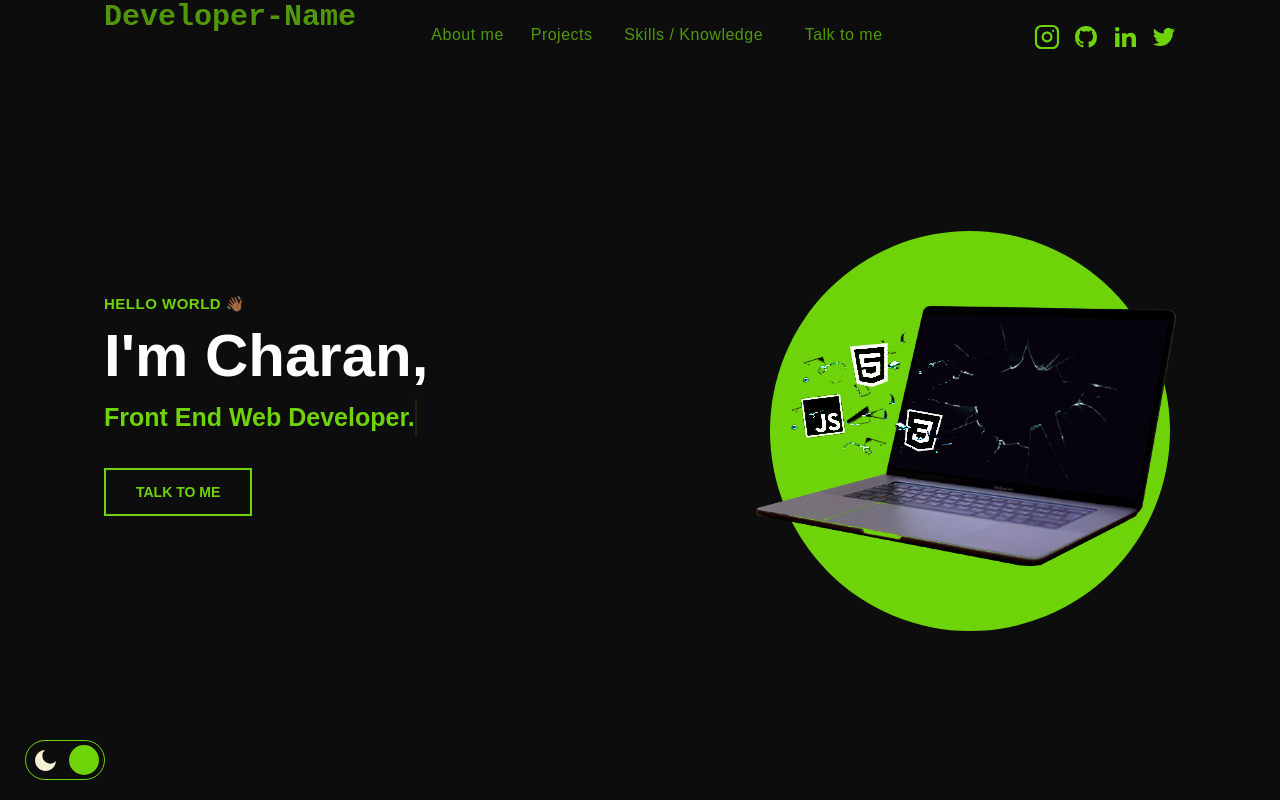
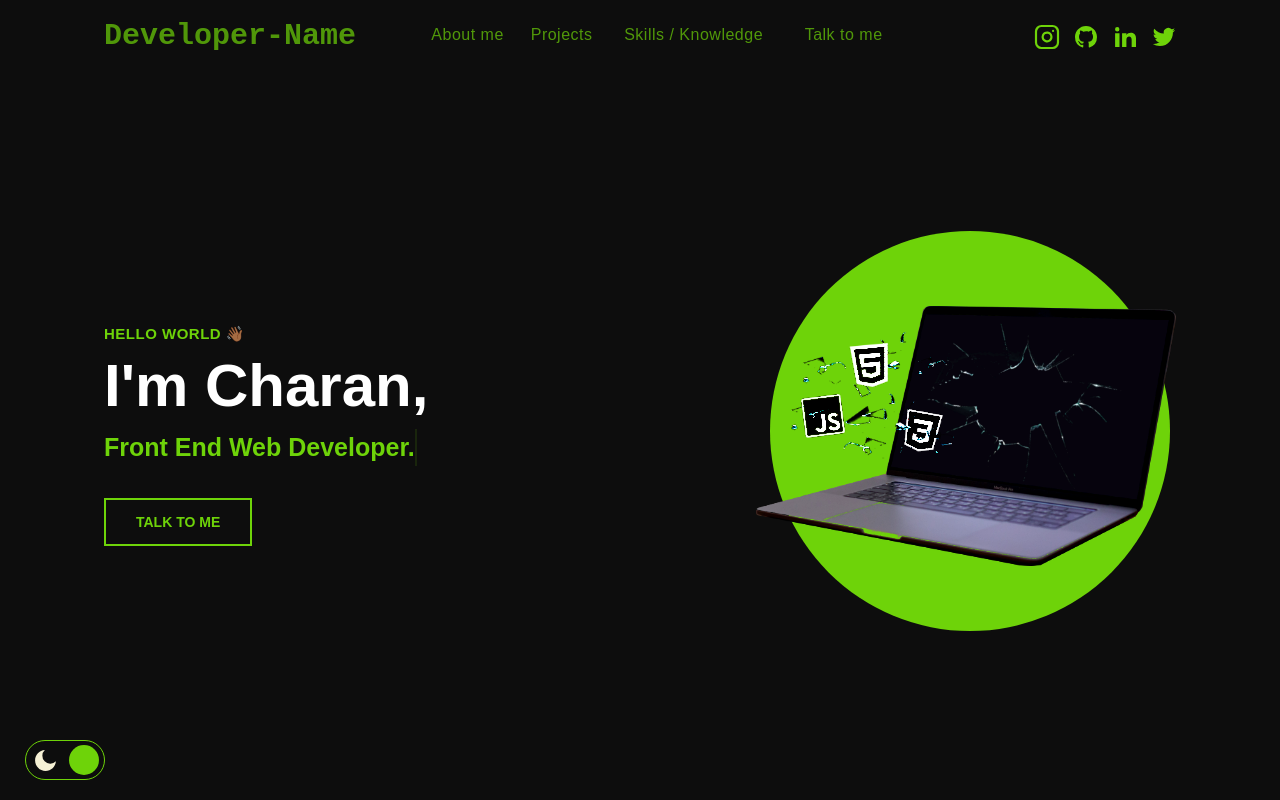
Before and after one commit to charan379/web-developer-portifolio, a Next.js app: page / in a window 1280 px wide. Shown: the top 800 px of the page. Built offline with nearby package versions, Linux system fonts and the light colour scheme.

Commit message:
css tweaks

```diff
--- a/src/components/AppLogo/AppLogo.module.css
+++ b/src/components/AppLogo/AppLogo.module.css
@@ -7,6 +7,10 @@
   color: inherit;
   font-weight: bold;
   z-index: 102;
+  display: flex;
+  align-items: center;
+  flex-direction: row;
+  justify-content: space-between;
 }
 
 body[data-theme="light"] .logo {
--- a/src/components/Intro/index.tsx
+++ b/src/components/Intro/index.tsx
@@ -13,7 +13,7 @@
                         </header>
                         <div className={styles.content}>
                             <p className={`${styles.line} ${styles.typing}`}>Front End Web Developer.</p>
-                            <a className="button" href="#contact"> Talk to me </a>
+                            <a className={`${styles.button} button`} href="#contact"> Talk to me </a>
                         </div>
                     </div>
 
--- a/src/components/NavBar/index.tsx
+++ b/src/components/NavBar/index.tsx
@@ -24,7 +24,7 @@
         <>
             <nav id="navigation" className={styles.nav} data-scrolled="false" data-menu-extended="false">
                 <div className={styles.wrapper}>
-                    <AppLogo />
+                    <AppLogo location='nav' />
                     <NavMenu />
                 </div>
             </nav>
```
